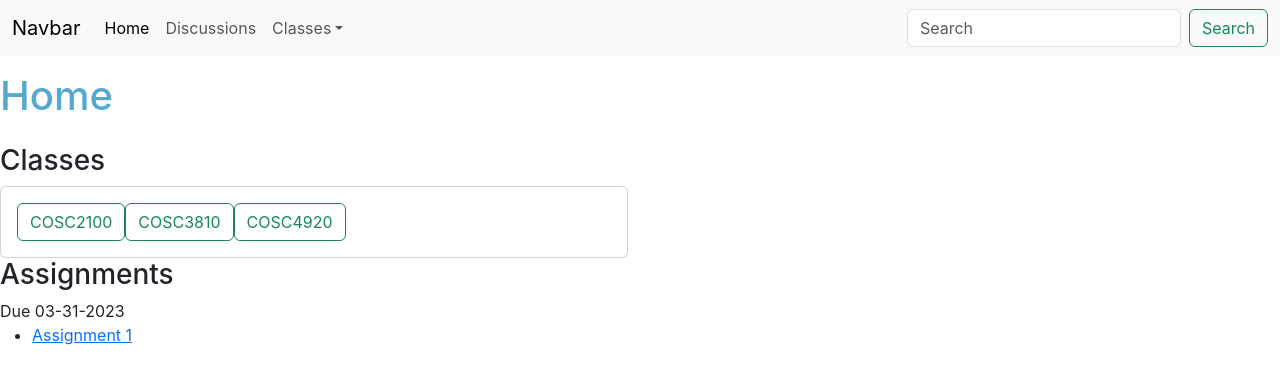
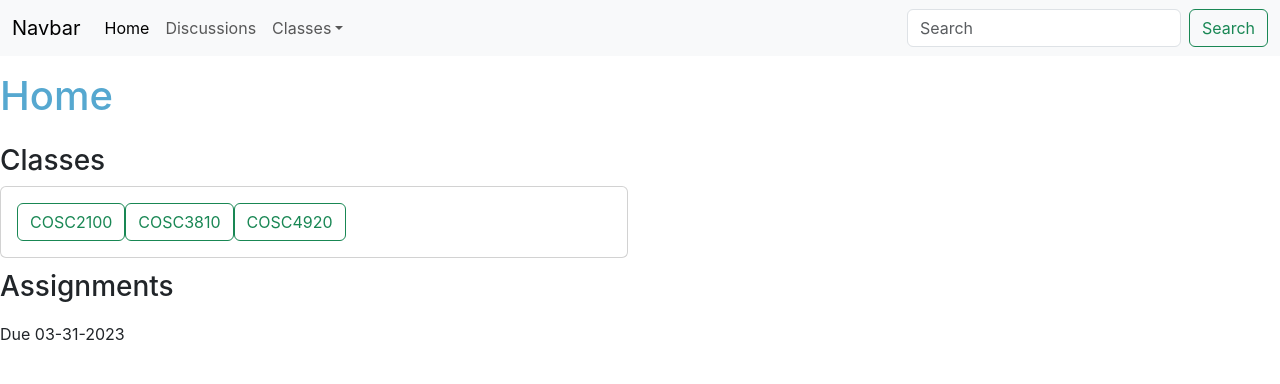
Before and after one commit to JSchneid850/COSC3810, a React (Create React App) app: page / in a window 1280 px wide. Shown: the top 384 px of the page. Built offline with nearby package versions, Linux system fonts and the light colour scheme.

Commit message:
home n assignment

```diff
--- a/src/pages/Home.jsx
+++ b/src/pages/Home.jsx
@@ -19,13 +19,9 @@ const Home = () => {
               </div>
             </div>
           </div>
-        <h3>Assignments </h3>
+        <h3 style ={{lineHeight: 2}}>Assignments</h3>
         <p>Due 03-31-2023
-        <ul>
-          <li>
-            <Link to ="/assignment1">Assignment 1</Link>
-          </li>
-        </ul>
+
         </p>
       </div>
     );
```
